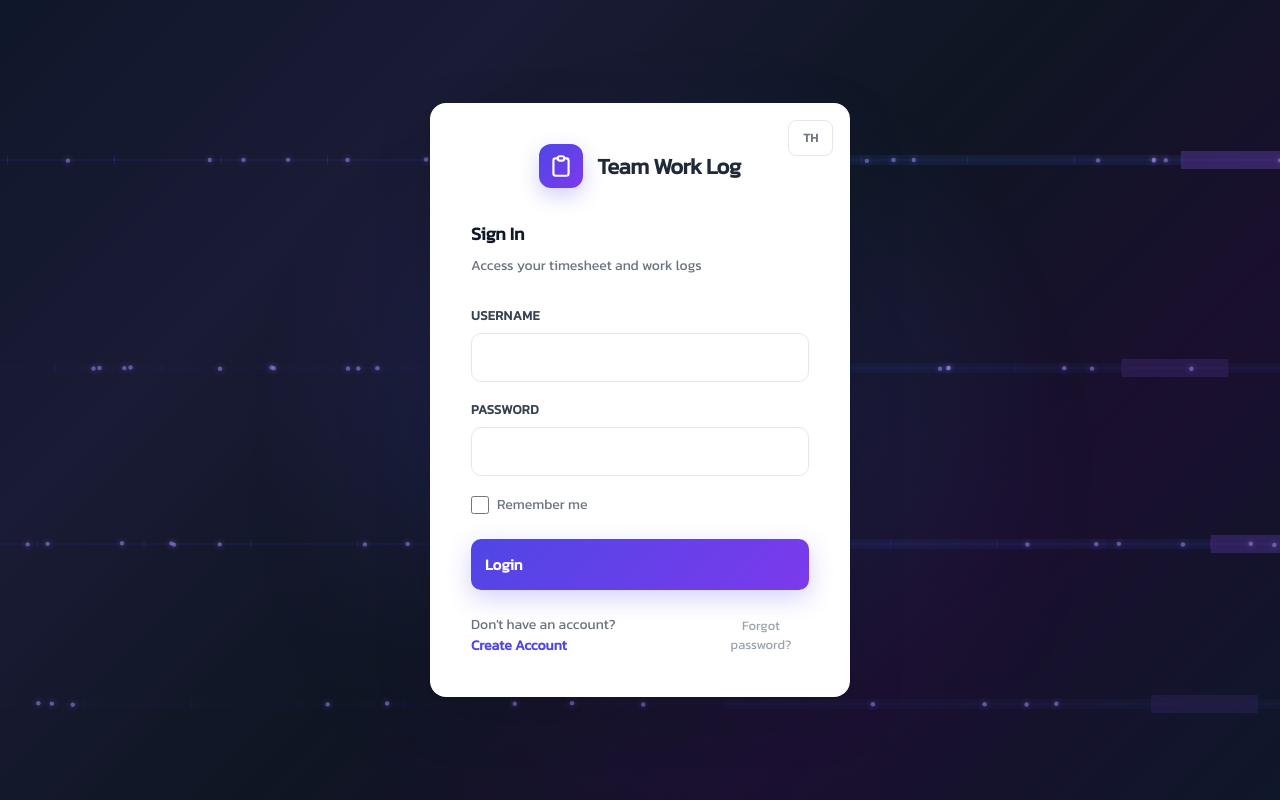
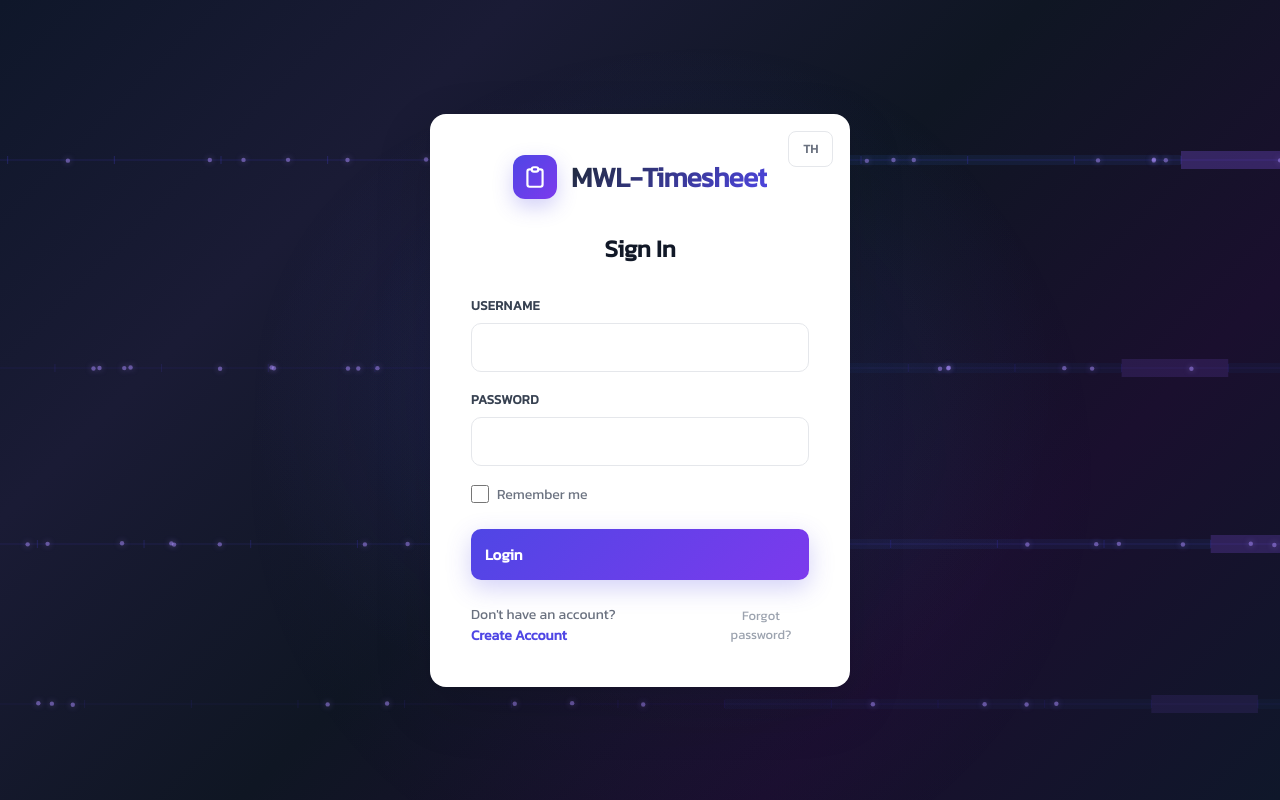
Before and after one commit to mengkukkuk/MWL_Timesheet, a Flask app: page /login in a window 1280 px wide. Run offline with Flask 3, Linux system fonts and the light colour scheme; data that the repository does not hold is empty.

Commit message:
Update login page styles and text: Revamp logo animations, enhance text gradient styles, and rebrand to "MWL-Timesheet".

```diff
--- a/static/app/i18n.js
+++ b/static/app/i18n.js
@@ -252,7 +252,7 @@ const _i18n = {
         'modal.staff_desc': 'Regular staff member',
 
         // Login page
-        'login.title': 'Team Work Log',
+        'login.title': 'MWL-Timesheet',
         'login.sign_in': 'Sign In',
         'login.sign_in_sub': 'Access your timesheet and work logs',
         'login.create_sub': 'Set up your team work log account',
@@ -574,7 +574,7 @@ const _i18n = {
         'modal.staff_desc': 'Staff',
 
         // Login page
-        'login.title': 'Team Work Log',
+        'login.title': 'MWL-Timesheet',
         'login.sign_in': 'เข้าสู่ระบบ',
         'login.sign_in_sub': 'เข้าถึงตารางเวลาและบันทึกการทำงานของคุณ',
         'login.create_sub': 'ตั้งค่าบัญชีบันทึกการทำงานของคุณ',
--- a/static/auth.css
+++ b/static/auth.css
@@ -147,18 +147,36 @@ body::before {
     color: white;
 }
 
+.logo-box:hover{
+    animation: logoPulse 1.5s ;
+}
+
 .logo-text {
-    font-size: 1.375rem;
+    font-size: 1.75rem;
     font-weight: 700;
-    color: #1f2937;
+    background: linear-gradient(135deg, #1f2937 0%, #4f46e5 100%);
+    -webkit-background-clip: text;
+    -webkit-text-fill-color: transparent;
+    background-clip: text;
     letter-spacing: -0.02em;
+    transition: all 0.3s ease;
+}
+
+.logo-text:hover {
+    background: linear-gradient(135deg, #4f46e5 0%, #7c3aed 100%);
+    -webkit-background-clip: text;
+    -webkit-text-fill-color: transparent;
+    background-clip: text;
+
+
 }
 
 /* ── Form headers ────────────────────────────────────────────────────────── */
 .form-header { margin-bottom: 1.875rem; }
 
 .form-title {
-    font-size: 1.125rem;
+    text-align: center;
+    font-size: 1.5rem;
     font-weight: 700;
     color: #111827;
     margin-bottom: 0.5rem;
@@ -373,7 +391,11 @@ body::before {
 @media (max-width: 640px) {
     body { padding: 1rem; }
     .login-card { padding: 2rem; }
-    .logo-text { font-size: 1.25rem; }
+
+    .logo-text {
+        font-size: 1.25rem;
+    }
+
     .form-title { font-size: 1rem; }
     .footer-row {
         flex-direction: column;
--- a/templates/login.html
+++ b/templates/login.html
@@ -3,7 +3,7 @@
 <head>
     <meta charset="UTF-8">
     <meta name="viewport" content="width=device-width, initial-scale=1.0">
-    <title>Login - Team Work Log</title>
+    <title>MWL-Timesheet-Login</title>
     <link href="https://fonts.googleapis.com/css2?family=Kanit&display=swap" rel="stylesheet">
     <link rel="stylesheet" href="/static/style.css">
     <!-- auth.css must come last: it owns this page's layout and overrides the
@@ -28,14 +28,13 @@
                         <path stroke-linecap="round" stroke-linejoin="round" stroke-width="2" d="M9 5H7a2 2 0 00-2 2v12a2 2 0 002 2h10a2 2 0 002-2V7a2 2 0 00-2-2h-2M9 5a2 2 0 002 2h2a2 2 0 002-2M9 5a2 2 0 012-2h2a2 2 0 012 2"/>
                     </svg>
                 </div>
-                <div class="logo-text" data-i18n="login.title">Team Work Log</div>
+                <div class="logo-text" data-i18n="login.title">MWL-Timesheet</div>
             </div>
 
             <!-- Login Form -->
             <form id="login-form" onsubmit="handleLogin(event)">
                 <div class="form-header">
                     <h1 class="form-title" data-i18n="login.sign_in">Sign In</h1>
-                    <p class="form-subtitle" data-i18n="login.sign_in_sub">Access your timesheet and work logs</p>
                 </div>
 
                 <div id="login-error" class="error-msg hidden"></div>
```
